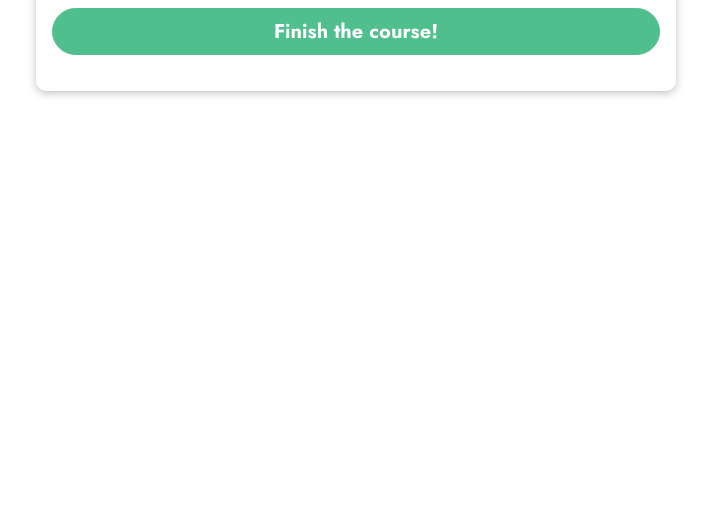
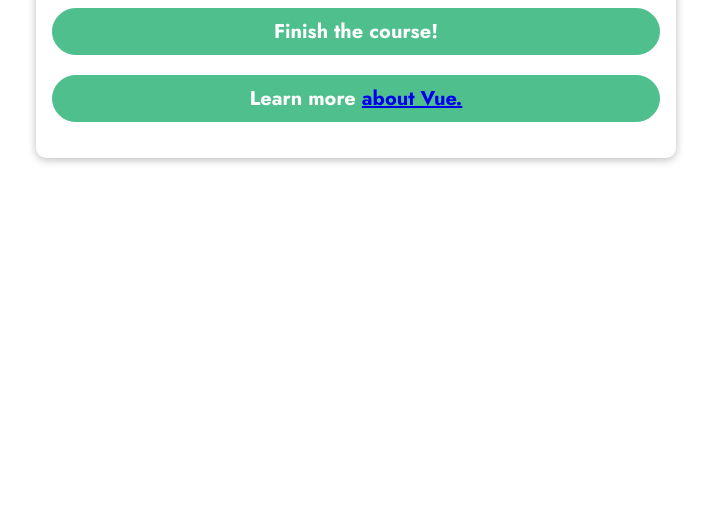
Before and after one commit to TracesOfNuts/Vue-The-Complete-Guide, a plain HTML site: page index.html in a window 1280 px wide. Shown: the part 295-800 px from the top of the page, without its empty margins (284-995 px from the left). Drawn offline with nearby package versions, Linux system fonts and the light colour scheme.

Commit message:
example of Vue binding

```diff
--- a/app.js
+++ b/app.js
@@ -5,6 +5,7 @@ const app = Vue.createApp({ // have to pass an object as arg to createApp
     data() {
         return {
             courseGoal: 'Finish the course!', // the return object can now be used in the Vue-controlled HTML by using a specific syntax called interpolation
+            vueLink: 'https://vuejs.org/',
         };
     }
 });
--- a/index.html
+++ b/index.html
@@ -19,6 +19,10 @@
     <section id="user-goal">
       <h2>My Course Goal</h2>
       <p>{{ courseGoal }}</p>
+      <!-- cannot do the following. value of href is not converted because data properties are only accessible within tags. -->
+      <!-- <p>Learn more <a href="{{ vueLink }}">about Vue.</a></p> -->
+      <!-- Instead, need to use the Vue directives 'v-bind', and do need to use {{}} -->
+      <p>Learn more <a v-bind:href="vueLink">about Vue.</a></p>
     </section>
   </body>
 </html>
```
